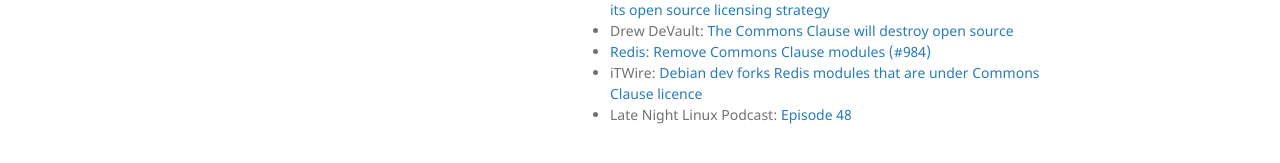
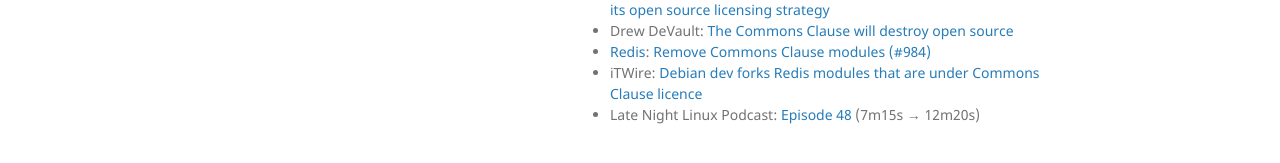
Before and after one commit to goodform/goodformcode.com, a Jekyll site: the page built from index.md, in a window 1280 px wide and 1370 px high. Shown: the part 1175-1338 px from the top of the window. Built offline with Jekyll 4.4.1, drawn with Linux system fonts in a browser that asks for light colours; our own code applies the rules of GitHub Pages for plain Markdown files.

Commit message:
Add time reference for LNL podcast.

```diff
--- a/index.md
+++ b/index.md
@@ -40,4 +40,4 @@ Please see the following links:
  * Drew DeVault: [The Commons Clause will destroy open source](https://drewdevault.com/2018/08/22/Commons-clause-will-destroy-open-source.html)
  * [Redis](https://redis.io): [Remove Commons Clause modules (#984)](https://github.com/antirez/redis-doc/pull/984)
  * iTWire: [Debian dev forks Redis modules that are under Commons Clause licence](https://www.itwire.com/open-source/84888-debian-leader-forks-redis-modules-that-are-under-commons-clause-licence.html)
- * Late Night Linux Podcast: [Episode 48](https://latenightlinux.com/late-night-linux-episode-48/)
+ * Late Night Linux Podcast: [Episode 48](https://latenightlinux.com/late-night-linux-episode-48/) (7m15s &rarr; 12m20s)
```
